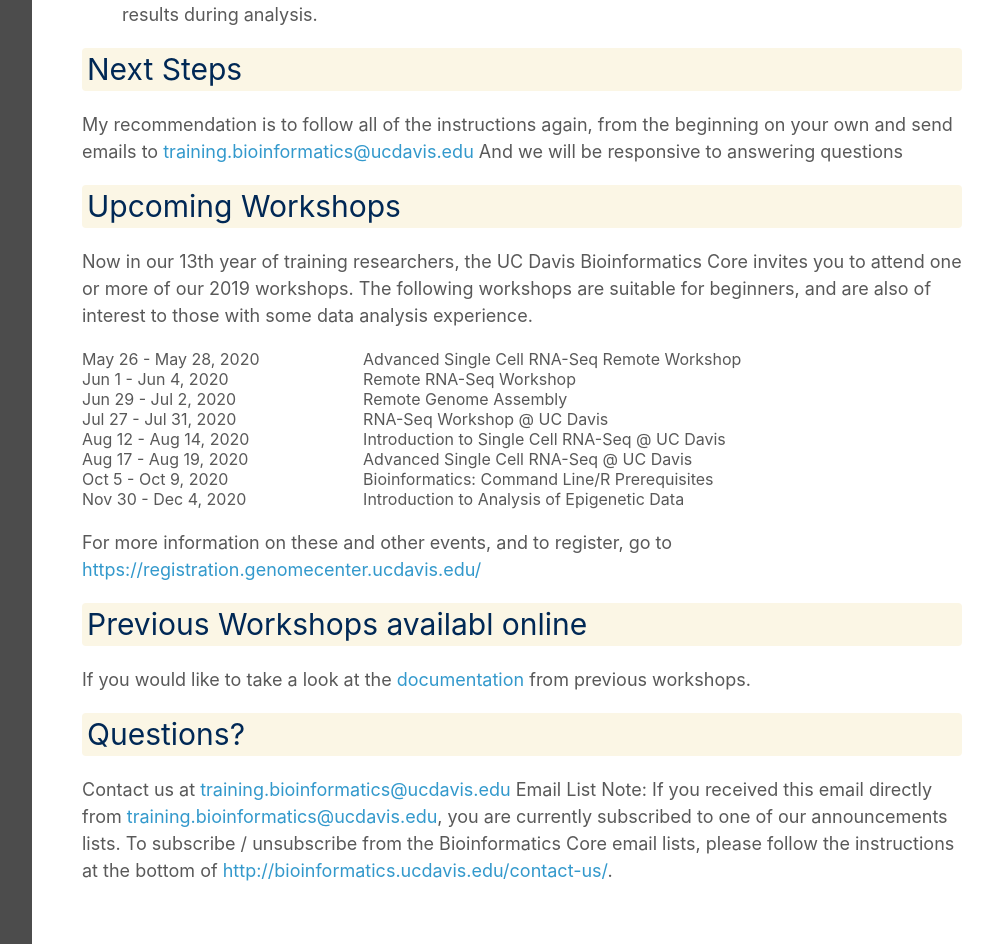
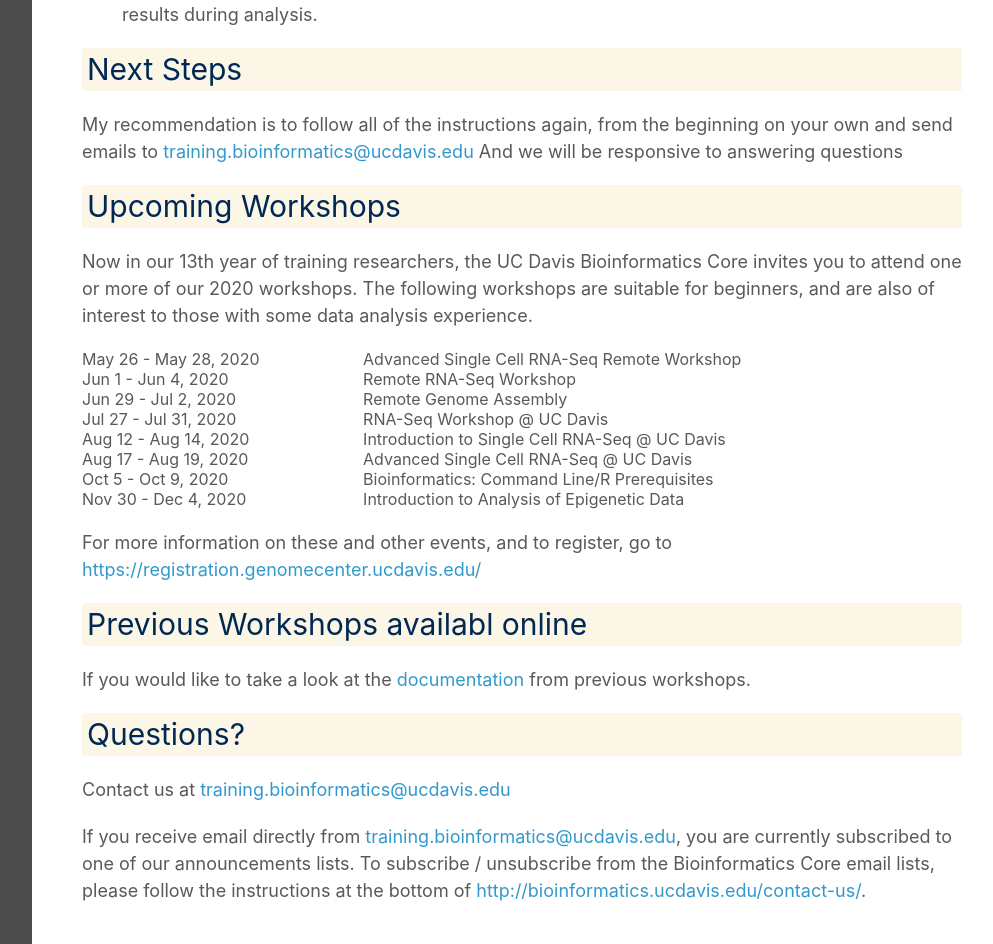
Before and after one commit to ucdavis-bioinformatics-training/2020-Intro_Single_Cell_RNA_Seq, a Jekyll site: the page built from base/closing.md, in a window 1280 px wide. Shown: the part 1363-2307 px from the top of the page, without its empty margins (268-1261 px from the left). Built offline with Jekyll 4.4.1, drawn with Linux system fonts in a browser that asks for light colours; our own code applies the rules of GitHub Pages for plain Markdown files.

Commit message:
update year from 2019 to 2020

```diff
--- a/base/closing.md
+++ b/base/closing.md
@@ -32,7 +32,7 @@ My recommendation is to follow all of the instructions again, from the beginning
 
 ##  Upcoming Workshops
 
-Now in our 13th year of training researchers, the UC Davis Bioinformatics Core invites you to attend one or more of our 2019 workshops. The following workshops are suitable for beginners, and are also of interest to those with some data analysis experience.
+Now in our 13th year of training researchers, the UC Davis Bioinformatics Core invites you to attend one or more of our 2020 workshops. The following workshops are suitable for beginners, and are also of interest to those with some data analysis experience.
 
 | :------------- |:-------------:|
 | May 26 - May 28, 2020	| Advanced Single Cell RNA-Seq Remote Workshop |
@@ -53,4 +53,5 @@ If you would like to take a look at the [documentation](https://ucdavis-bioinfor
 ## Questions?
 
 Contact us at [training.bioinformatics@ucdavis.edu](mailto:training.bioinformatics@ucdavis.edu)
-Email List Note:  If you received this email directly from [training.bioinformatics@ucdavis.edu](mailto:training.bioinformatics@ucdavis.edu), you are currently subscribed to one of our announcements lists. To subscribe / unsubscribe from the Bioinformatics Core email lists, please follow the instructions at the bottom of [http://bioinformatics.ucdavis.edu/contact-us/](http://bioinformatics.ucdavis.edu/contact-us/).
+
+If you receive email directly from [training.bioinformatics@ucdavis.edu](mailto:training.bioinformatics@ucdavis.edu), you are currently subscribed to one of our announcements lists. To subscribe / unsubscribe from the Bioinformatics Core email lists, please follow the instructions at the bottom of [http://bioinformatics.ucdavis.edu/contact-us/](http://bioinformatics.ucdavis.edu/contact-us/).
```
